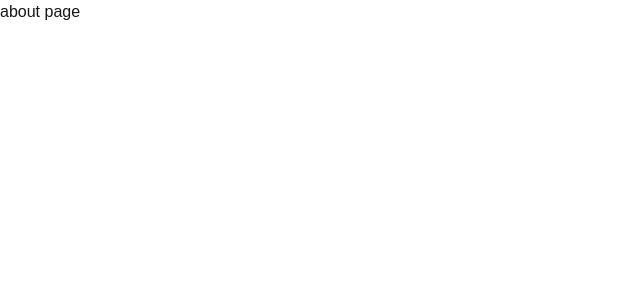
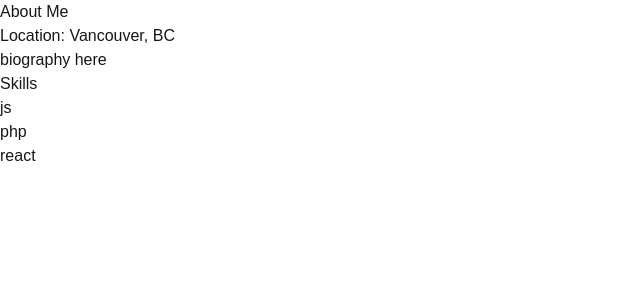
Before and after one commit to fyeung21/nextjs-portfolio, a Next.js app: page /about in a window 1280 px wide. Shown: the top 300 px of the page, without its empty margins (0-640 px from the left). Built offline with nearby package versions, Linux system fonts and the light colour scheme.

Commit message:
Add about page scaffolding

```diff
--- a/src/app/about/page.tsx
+++ b/src/app/about/page.tsx
@@ -1,7 +1,26 @@
 export default function About() {
   return (
-    <div>
-      <h2>about page</h2>
-    </div>
+    <section>
+      <h2>About Me</h2>
+      <article>
+        <div>
+          <img />
+        </div>
+        <div>
+          <p>
+            Location: <span>Vancouver, BC</span>
+          </p>
+          <section>biography here</section>
+        </div>
+      </article>
+      <article>
+        <h3>Skills</h3>
+        <ul>
+          <li>js</li>
+          <li>php</li>
+          <li>react</li>
+        </ul>
+      </article>
+    </section>
   );
 }
```
